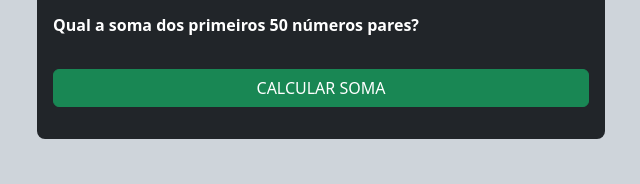
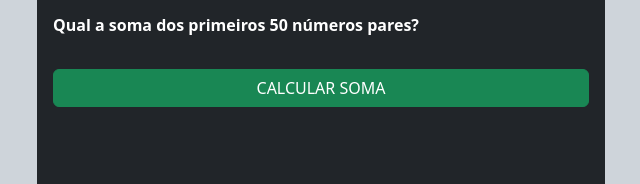
Before and after one commit to andr3felipe/ModuloJsVemSer, a website: page Task-03/index.html in a window 1280 px wide. Shown: the part 712-896 px from the top of the page, without its empty margins (319-959 px from the left). Drawn offline with nearby package versions, Linux system fonts and the light colour scheme.

Commit message:
fix style

```diff
--- a/Task-03/styles/index.css
+++ b/Task-03/styles/index.css
@@ -6,7 +6,7 @@ main {
 }
 
 #average-grade,
-#fifithPairNumbers {
+#fifithEvenNumbers {
   height: 3rem;
 }
 
```
